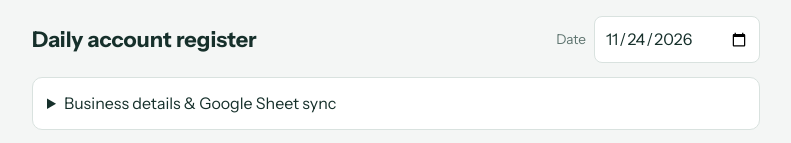
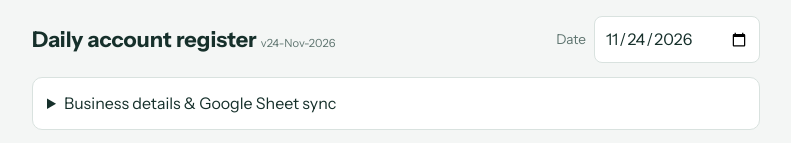
Before and after one commit to infrasigmas-cpu/rigiste-, a plain HTML site: page index.html in a window 1280 px wide. Shown: the top 143 px of the page, without its empty margins (244-1035 px from the left). Drawn offline with Linux system fonts and the light colour scheme.

Commit message:
Update index.html

```diff
--- a/index.html
+++ b/index.html
@@ -50,7 +50,7 @@ td button{padding:4px 8px;color:var(--bad)}
 <body>
 <main>
 <header>
-  <h1>Daily account register</h1>
+  <h1>Daily account register <small style="font-size:.7rem;font-weight:400;color:var(--mute)">v24-Nov-2026</small></h1>
   <div class="row"><label for="d" style="margin:0">Date</label><input id="d" type="date" style="width:auto"></div>
 </header>
 
```
